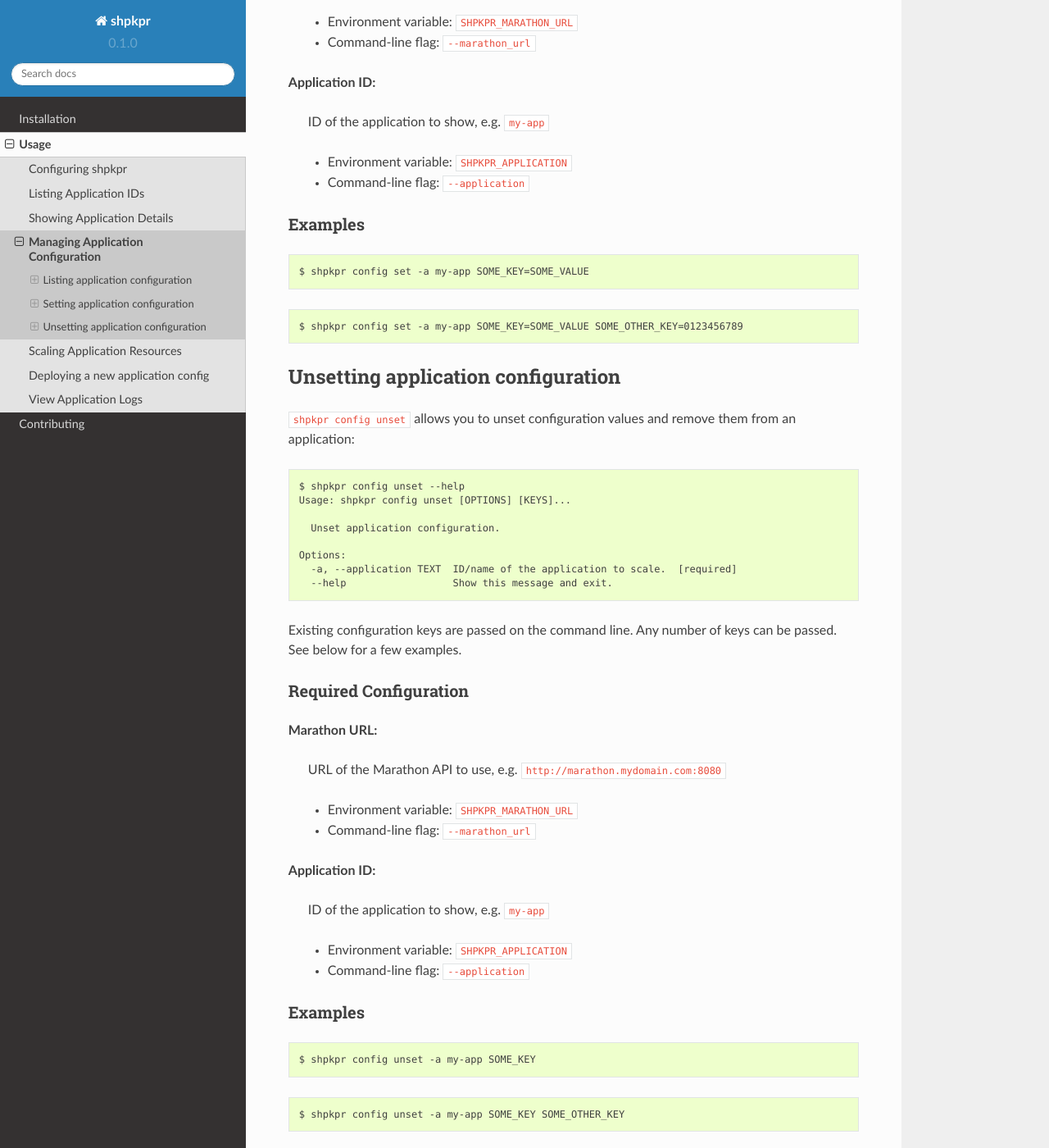
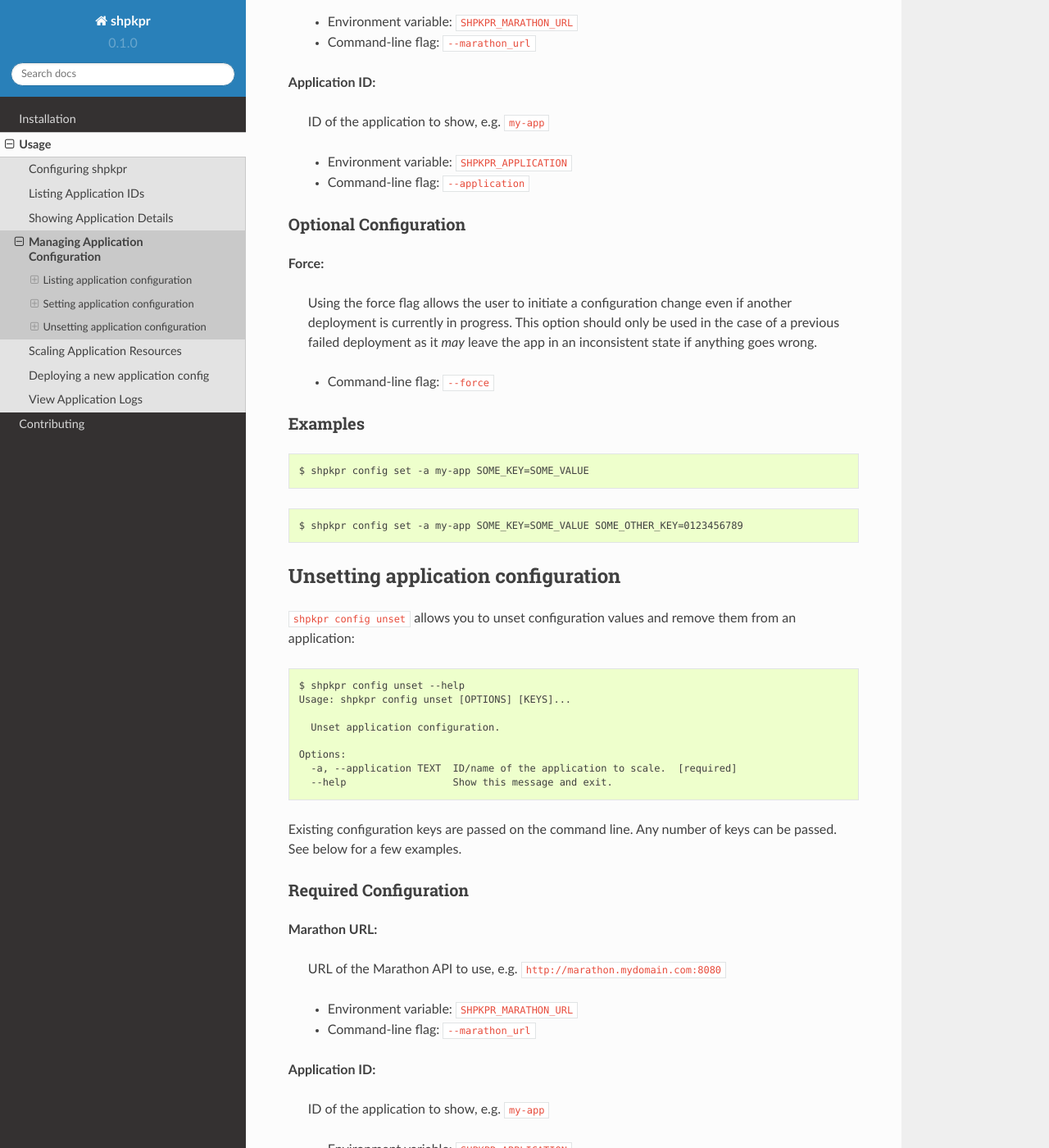
Before and after one commit to shopkeep/shpkpr, a Sphinx documentation site: the page built from docs/usage/cmd_config.rst, in a window 1280 px wide and 1400 px high, scrolled down 2073 px. Shown: the whole window at 82% size. Built offline with Sphinx 7.4.7 and the Read the Docs theme 2.0.0, drawn with Linux system fonts in a browser that asks for light colours; some of the changed text lies outside the part shown.

Commit message:
add documentation for --force flag

```diff
--- a/docs/usage/cmd_config.rst
+++ b/docs/usage/cmd_config.rst
@@ -99,6 +99,15 @@ Required Configuration
     * Environment variable: ``SHPKPR_APPLICATION``
     * Command-line flag: ``--application``
 
+Optional Configuration
+^^^^^^^^^^^^^^^^^^^^^^
+
+**Force:**
+
+    Using the force flag allows the user to initiate a configuration change even if another deployment is currently in progress. This option should only be used in the case of a previous failed deployment as it *may* leave the app in an inconsistent state if anything goes wrong.
+
+    * Command-line flag: ``--force``
+
 Examples
 ^^^^^^^^
 
@@ -143,6 +152,15 @@ Required Configuration
     * Environment variable: ``SHPKPR_APPLICATION``
     * Command-line flag: ``--application``
 
+Optional Configuration
+^^^^^^^^^^^^^^^^^^^^^^
+
+**Force:**
+
+    Using the force flag allows the user to initiate a configuration change even if another deployment is currently in progress. This option should only be used in the case of a previous failed deployment as it *may* leave the app in an inconsistent state if anything goes wrong.
+
+    * Command-line flag: ``--force``
+
 Examples
 ^^^^^^^^
 
--- a/docs/usage/cmd_deploy.rst
+++ b/docs/usage/cmd_deploy.rst
@@ -36,6 +36,12 @@ Required Configuration
 
 Optional Configuration
 ^^^^^^^^^^^^^^^^^^^^^^
+
+**Force:**
+
+    Using the force flag allows the user to initiate a deployment even if another deployment is currently in progress. This option should only be used in the case of a previous failed deployment as it *may* leave the app in an inconsistent state if anything goes wrong.
+
+    * Command-line flag: ``--force``
 
 **Environment Variable Prefix:**
 
--- a/docs/usage/cmd_scale.rst
+++ b/docs/usage/cmd_scale.rst
@@ -59,6 +59,12 @@ Optional Configuration
     * Environment variable: ``SHPKPR_INSTANCES``
     * Command-line flag: ``--instances``
 
+**Force:**
+
+    Using the force flag allows the user to initiate scaling even if another deployment is currently in progress. This option should only be used in the case of a previous failed deployment as it *may* leave the app in an inconsistent state if anything goes wrong.
+
+    * Command-line flag: ``--force``
+
 Examples
 ^^^^^^^^
 
```
